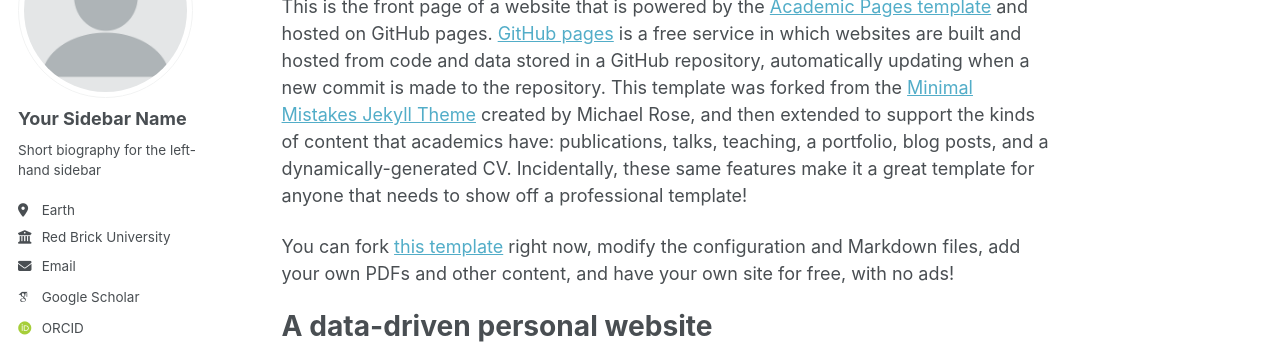
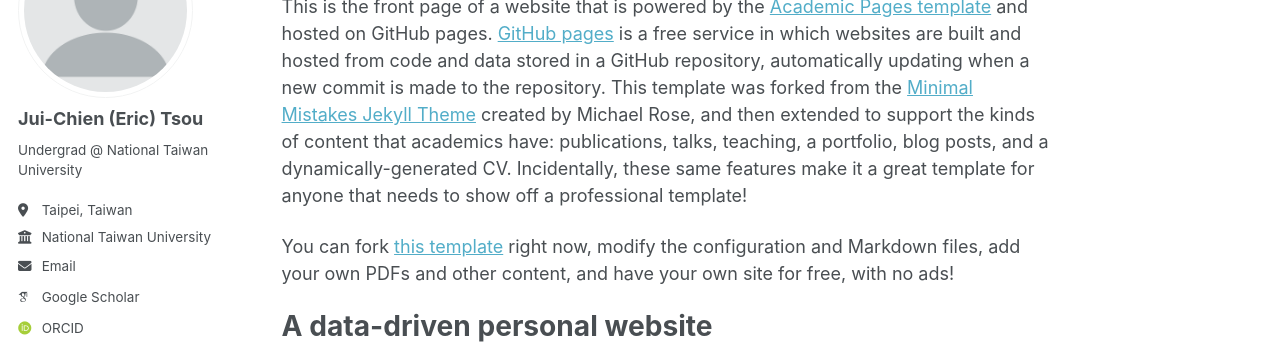
Before and after one commit to pango0/pango0.github.io, a Jekyll site: the page built from _pages/about.md, in a window 1280 px wide. Shown: the part 178-522 px from the top of the page. Built offline with Jekyll 4.4.1, drawn with Linux system fonts in a browser that asks for light colours; some web fonts are replaced; a script bundle is joined from its source files by our own code; library files that are not in the unit come from our copies.

Commit message:
Revise description and author details in _config.yml
Updated personal information in the site configuration.

```diff
--- a/_config.yml
+++ b/_config.yml
@@ -12,7 +12,7 @@ site_theme               : "default" # The available themes options are "default
 title                    : "Jui-Chien (Eric) Tsou"
 title_separator          : "-"
 name                     : &name "Jui-Chien (Eric) Tsou"
-description              : &description "Your Name's academic portfolio"   # Update this with a general description of your site, this is the default if not overridden by a page
+description              : &description "Undergrad @ National Taiwan University"   # Update this with a general description of your site, this is the default if not overridden by a page
 url                      : https://pango0.github.io # The base hostname & protocol for your site e.g. "https://[your GitHub username].github.io",
                                                            # or if you already have some other page hosted on Github then use "https://[your GitHub username].github.io/[Your Repo Name]"
 baseurl                  : "" # the subpath of your site, e.g. "/blog"
@@ -24,13 +24,13 @@ repository               : "pango0.github.io"
 author:
   # Biographic information
   avatar           : "profile.png"
-  name             : "Your Sidebar Name"
+  name             : "Jui-Chien (Eric) Tsou"
   pronouns         : # example: "she/her"
-  bio              : "Short biography for the left-hand sidebar"
-  location         : "Earth"
-  employer         : "Red Brick University"
+  bio              : "Undergrad @ National Taiwan University"
+  location         : "Taipei, Taiwan"
+  employer         : "National Taiwan University"
   uri              : # URL
-  email            : "none@example.org"
+  email            : "tsouoeric@gmail.com"
 
   # Academic websites
   academia         : # URL
```
